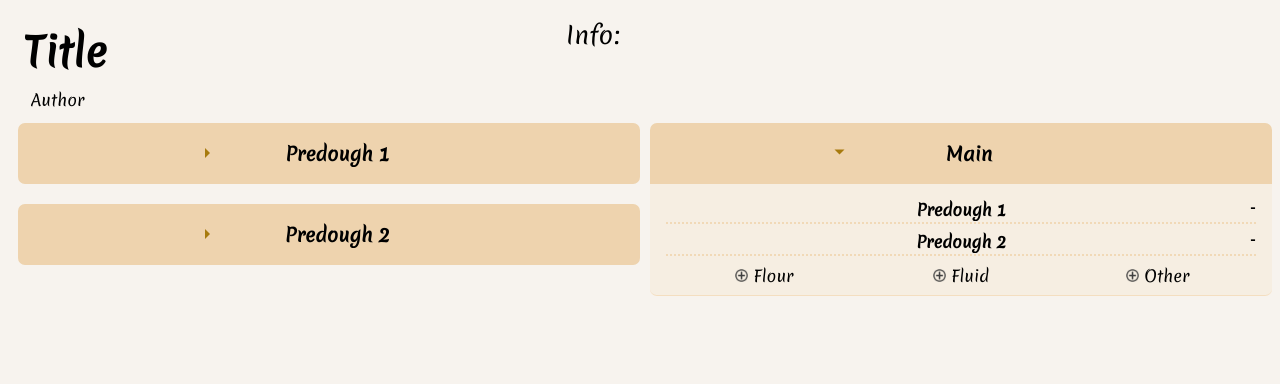
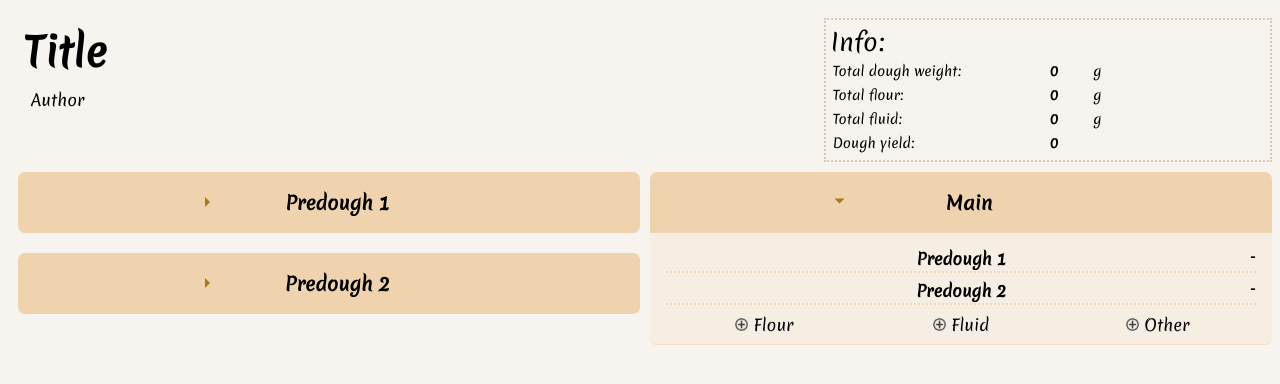
Before and after one commit to D-Niermann/BreadCalculator, a website: page index.html in a window 1280 px wide. Drawn offline with Linux system fonts and the light colour scheme.

Commit message:
working info box

```diff
--- a/functions.js
+++ b/functions.js
@@ -90,6 +90,8 @@ class Dough{
 		this.isMain = false;
 		this.pre_flour_gram = 0
 		this.pre_fluid_gram = 0
+		this.flour_total = 0
+		this.fluid_total = 0
 	}
 
 	addEntry(Entry){
@@ -126,6 +128,14 @@ class Dough{
 
 	makeMain(){
 		this.isMain = true
+		this.weight_field = document.getElementById("total_weight")
+		this.weight_field.value = "0"
+		this.flour_field = document.getElementById("total_flour")
+		this.flour_field.value = "0"
+		this.fluid_field = document.getElementById("total_fluid")
+		this.fluid_field.value = "0"
+		this.percent_field = document.getElementById("total_percent")
+		this.percent_field.value = "0"
 	}
 
 	// genID(){
@@ -173,9 +183,9 @@ class Dough{
 
 
 			var flour = {}
-			var flour_total = this.pre_flour_gram
+			this.flour_total = this.pre_flour_gram
 			var fluids = {}
-			var fluid_total = 0
+			this.fluid_total = this.pre_fluid_gram
 			var percent_total = 0
 
 			// sum all weights
@@ -184,18 +194,18 @@ class Dough{
 				if (e.isFlour()){
 					percent_total += e.percent
 					flour[e.id] = e.gram;
-					flour_total += e.gram;
+					this.flour_total += e.gram;
 				}
 				else{
 					fluids[e.id] = e.gram;
-					fluid_total += e.gram;
+					this.fluid_total += e.gram;
 				}
 			}
 			// console.log(this.name+" percent: "+percent_total)
 
 			for (var key in flour) {
-				var percent = (this.getEntry(key).gram/flour_total)*100
-				var grams = this.getEntry(key).percent*flour_total/100
+				var percent = (this.getEntry(key).gram/this.flour_total)*100
+				var grams = this.getEntry(key).percent*this.flour_total/100
 				var le = this.getEntry(key).lastEdited
 				if (le == T_GRAM){
 					this.getEntry(key).updatePercent(percent)
@@ -205,8 +215,8 @@ class Dough{
 				}
 			}
 			for (var key in fluids) {
-				var percent = (this.getEntry(key).gram/flour_total)*100
-				var grams = this.getEntry(key).percent*flour_total/100
+				var percent = (this.getEntry(key).gram/this.flour_total)*100
+				var grams = this.getEntry(key).percent*this.flour_total/100
 				var le = this.getEntry(key).lastEdited
 				if (le == T_GRAM){
 					this.getEntry(key).updatePercent(percent)
@@ -217,7 +227,12 @@ class Dough{
 			}
 		}
 
-
+		if (this.isMain){
+			this.weight_field.value = this.flour_total + this.fluid_total
+			this.flour_field.value = this.flour_total
+			this.fluid_field.value = this.fluid_total
+			this.percent_field.value = 100+Math.round((this.fluid_total)/(this.flour_total) * 100)
+		}
 
 	}
 
@@ -235,15 +250,7 @@ Main.makeMain()
 
 
 
-var closebtns = document.getElementsByClassName("close");
-var i;
 
-/* Loop through the elements, and hide the parent, when clicked on */
-for (i = 0; i < closebtns.length; i++) {
-  closebtns[i].addEventListener("click", function() {
-  this.parentElement.style.display = 'none';
-});
-}
 
 ////////////////////////////////////////////
 // ZUTAT SPALTE
@@ -264,6 +271,7 @@ function createEntryField(listID, Dough, type){
 	close.addEventListener("click", function() {
 		Dough.removeEntry(list_el.id)
 		Dough.update()
+		Main.update()
 		list_el.remove()
 	});
 
@@ -351,7 +359,6 @@ function createEntryField(listID, Dough, type){
 
 
 	Main.update(list_el.id)
-
 }
 
 document.getElementById("addPre11").addEventListener("click", function(){createEntryField("list1", Pre1, T_FLOUR)});
@@ -365,7 +372,7 @@ document.getElementById("addPreMain2").addEventListener("click", function(){crea
 document.getElementById("addPreMain3").addEventListener("click", function(){createEntryField("list3", Main, T_OTHER)});
 ////////////////////////////////////////////////////////////////////////////////
 
-
+//// Predough 1 field
 var list = document.getElementById("list3");
 var list_el_pre1 = document.createElement('li');
 var pre1_input = document.createElement("input");
@@ -384,6 +391,8 @@ list_el_pre1.appendChild(pre1_input);
 list_el_pre1.appendChild(close)
 list.appendChild(list_el_pre1);
 
+
+//// Predough 2 field
 var list = document.getElementById("list3");
 var list_el_pre2 = document.createElement('li');
 var pre2_input = document.createElement("input");
@@ -402,13 +411,16 @@ list_el_pre2.appendChild(pre2_input);
 list_el_pre2.appendChild(close)
 list.appendChild(list_el_pre2);
 
+
+// title updates for above predough fields
+// update entry pre1 in main dough
 var pre1_title = document.getElementById("Pre1_title")
 pre1_title.addEventListener("focusout", function() {
 	pre1_input.value = this.value
 });
 pre1_title.addEventListener ('keyup', function() {
 	pre1_input.value = this.value });
-
+// update entry pre2 in main dough
 var pre2_title = document.getElementById("Pre2_title")
 pre2_title.addEventListener("focusout", function() {
 	pre2_input.value = this.value
--- a/index.html
+++ b/index.html
@@ -11,7 +11,7 @@
 	<div class="topbar">
 		<div class = "item1">
 			<div>
-				<input class = "title-input", type="text", value="Title", onClick= "this.select()">
+				<input class = "title-input", type="text", value="Title", size="20" onClick= "this.select()">
 			</div>
 
 			<div>
@@ -19,9 +19,21 @@
 			</div>
 		</div>
 
-		<div class = "item2">
+		<div class = "infoBox">
 			<div class = "infoBoxHead">
 				Info:
+			</div>
+			<div class = "infoLeft">
+				<div class = infoLabel> Total dough weight: </div>
+				<div class = infoLabel> Total flour: </div>
+				<div class = infoLabel> Total fluid: </div>
+				<div class = infoLabel> Dough yield: </div>
+			</div>
+			<div class = "infoRight">
+				<div><input class = "totals_input", type="text", size = "3", value="", id = "total_weight"><a class = infoLabel> g</a></div>
+				<div><input class = "totals_input", type="text", size = "3", value="", id = "total_flour"><a class = infoLabel> g</a></div>
+				<div><input class = "totals_input", type="text", size = "3", value="", id = "total_fluid"><a class = infoLabel> g</a></div>
+				<div><input class = "totals_input", type="text", size = "3", value="", id = "total_percent"><a class = infoLabel> </a></div>
 			</div>
 		</div>
 	</div>
--- a/main.js
+++ b/main.js
@@ -22,7 +22,7 @@ function createWindow () {
 //   var Rec = new Recipe();
 
   // Öffnen der DevTools.
-  // win.webContents.openDevTools()
+  win.webContents.openDevTools()
 
 
   win.setMenu(null)
--- a/style.css
+++ b/style.css
@@ -2,6 +2,15 @@
 	--brown_title:rgb(238, 211, 174);
 	--list_bg: rgba(238, 186, 113, 0.096);
 }
+.item1 {
+	grid-area: left;
+}
+
+.item2 {
+	grid-area: right;
+}
+
+
 body {
 	background-color: rgb(247, 243, 238);
 }
@@ -77,10 +86,41 @@ body {
 .topbar{
 	display: grid;
 	grid-gap: 5%;
-	grid-template-areas:  "left right";
+	grid-area: top;
+	grid-template-areas:  "left infoBox";
 	/* grid-area: top; */
 }
+.infoLabel{
+	padding: 2px;
+	font-family: myfont;
+	font-size: 10pt;
+}
+.infoBox{
+	padding: 5px;
+	display: grid;
+	grid-column: 2;
+	grid-row: 1;
+	grid-template-columns: 50% 50%;
+	border-style: dotted dotted dotted dotted ;
+	border-width: 2px;
+	/* border-radius: 5%; */
+	border-color: rgba(155, 118, 65, 0.342);
+	/* grid-template-areas: "infoBoxHead infoBoxHead",
+						"InfoLeft InfoRight"; */
+}
+.infoBoxHead {
+	grid-column: 1 / 3;
+	grid-row: 1;
+}
+.infoLeft{
+	grid-column: 1;
+	grid-row: 2;
+}
+.infoRight{
+	grid-column: 2;
+	grid-row: 2;
 
+}
 
 .infoBoxHead{
 	font-size: 18pt;
@@ -88,14 +128,7 @@ body {
 
 }
 
-.item1 {
-	grid-area: left;
-}
 
-.item2 {
-	grid-area: right;
-
-}
 
 .main-grid {
 	display: grid;
@@ -170,6 +203,17 @@ input[type='checkbox'] {
 	/* -webkit-box-shadow: inset 0 0 4px rgba(0, 0, 0, 0.07), 0 0 8px rgba(0, 0, 0, 0.07);
 	box-shadow: inset 0 0 4px rgba(124, 101, 101, 0.07), 0 0 8px rgba(0, 0, 0, 0.07); */
 	padding: 4px;
+	background: rgba(255, 255, 255, 0);
+	/* margin-left: 20px;
+	margin-right: 20px; */
+	font-weight: 700;
+}
+
+.totals_input{
+	border: 0px solid rgb(255, 255, 255, 0);
+	font-size: 10pt;
+	font-family: myfont;
+	padding: 2px;
 	background: rgba(255, 255, 255, 0);
 	/* margin-left: 20px;
 	margin-right: 20px; */
```
